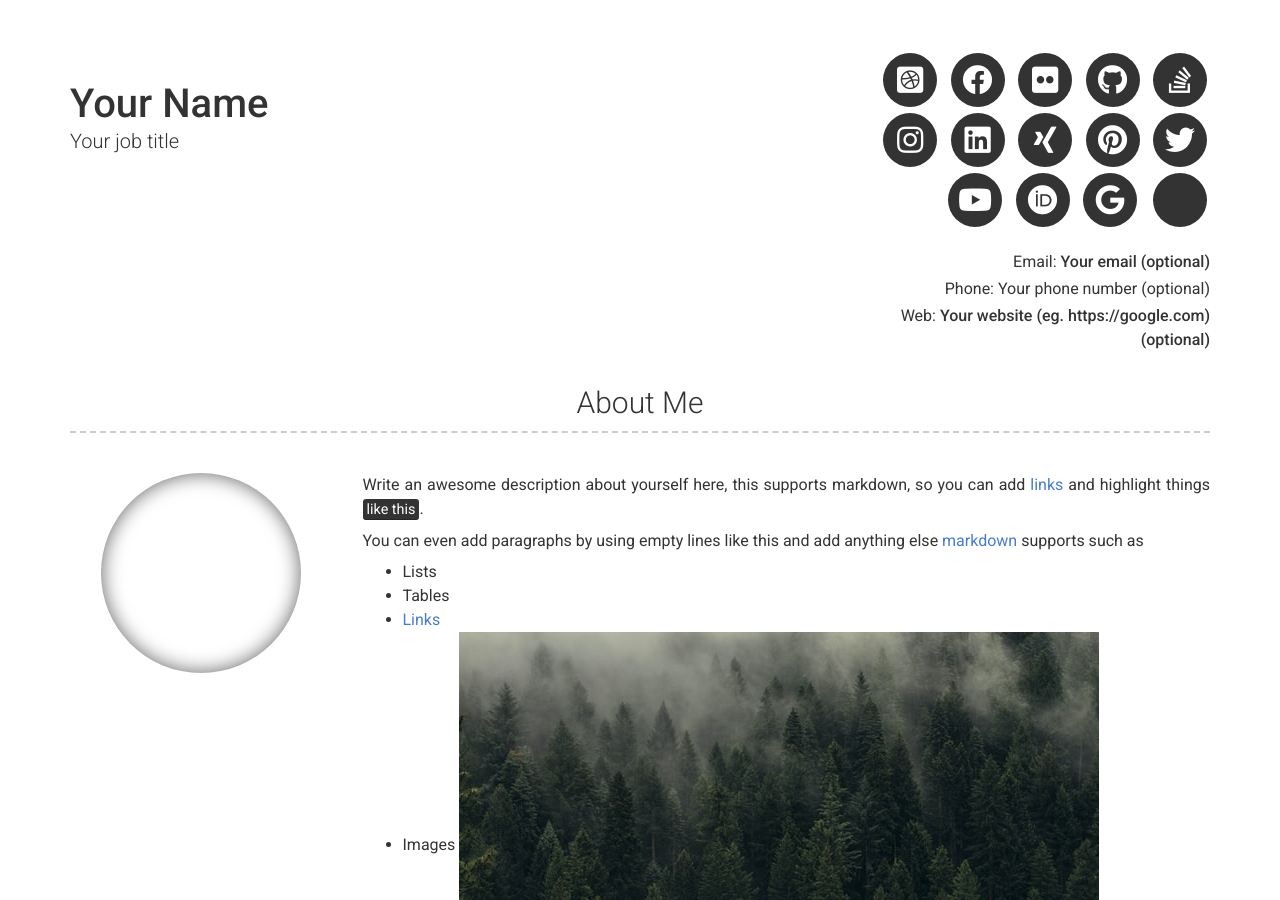
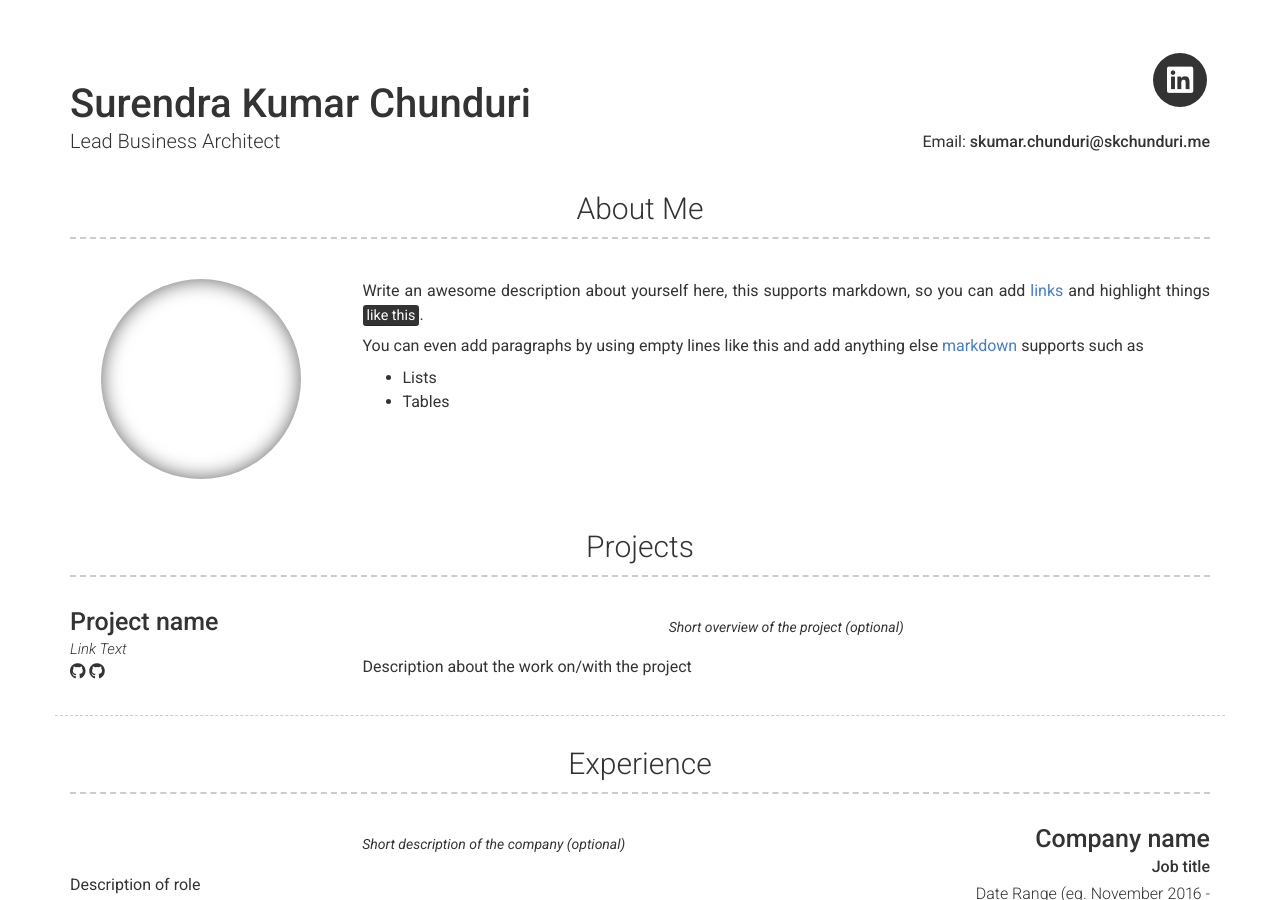
Before and after one commit to skc23809/skc23809.github.io, a Jekyll site: the page built from index.md, in a window 1280 px wide and 900 px high. Built offline with Jekyll 4.4.1, drawn with Linux system fonts in a browser that asks for light colours; nearby versions of some CDN libraries; some of the changed text lies outside the part shown.

Commit message:
update icons and othe fields and remov other links

```diff
--- a/_config.yml
+++ b/_config.yml
@@ -10,38 +10,38 @@ favicon: images/favicon.ico
 version: 2
 
 # Personal info
-name: Your Name
-title: Your job title
-email: Your email (optional)
+name: Surendra Kumar Chunduri
+title: Lead Business Architect
+email: skumar.chunduri@skchunduri.me
 # email_title: Email (Email title override)
-phone: Your phone number (optional)
+#phone: +91-8500449900
 # phone_title: Phone (Phone title override)
-website: Your website (eg. https://google.com)(optional)
+#website: Your website (eg. https://google.com)(optional)
 # website_title: Web (Website title override)
 
 # Dark Mode (true/false/never)
 darkmode: false
 
 # Social links
-twitter_username: jekyllrb
-github_username:  jekyll
-stackoverflow_username: "00000001"
-dribbble_username: jekyll
-facebook_username: jekyll
-flickr_username: jekyll
-instagram_username: jekyll
+#twitter_username: jekyllrb
+#github_username:  jekyll
+#stackoverflow_username: "00000001"
+#dribbble_username: jekyll
+#facebook_username: jekyll
+#flickr_username: jekyll
+#instagram_username: jekyll
 linkedin_username: jekyll
-xing_username: jekyll
-pinterest_username: jekyll
-youtube_username: jekyll
-orcid_username: 0000-0000-0000-0000
-googlescholar_username: D847cGsAAAAJ
+#xing_username: jekyll
+#pinterest_username: jekyll
+#youtube_username: jekyll
+#orcid_username: 0000-0000-0000-0000
+#googlescholar_username: D847cGsAAAAJ
 
 # Additional icon links
-additional_links:
-- title: Link name
-  icon: Font Awesome brand icon name (eg. fab fa-twitter) (https://fontawesome.com/icons?d=gallery&s=brands&m=free)
-  url: Link url (eg. https://google.com)
+#additional_links:
+#- title: Link name
+ # icon: Font Awesome brand icon name (eg. fab fa-twitter) (https://fontawesome.com/icons?d=gallery&s=brands&m=free)
+  #url: Link url (eg. https://google.com)
 # - title: another link
 #   icon: font awesome brand icon name (eg. fab fa-twitter) (https://fontawesome.com/icons?d=gallery&s=brands&m=free)
 #   url: Link url (eg. https://google.com)
@@ -61,8 +61,8 @@ about_content: | # this will include new lines to allow paragraphs
   You can even add paragraphs by using empty lines like this and add anything else [markdown](https://www.markdownguide.org/getting-started#what-is-markdown) supports such as
     - Lists
     - Tables
-    - <a href="google.com">Links</a>
-    - Images ![alt text](/images/landscape-trees.jpg "Trees")
+#   - <a href="google.com">Links</a>
+#    - Images ![alt text](/images/landscape-trees.jpg "Trees")
 
 content:
   - title: Projects # Title for the section
```
